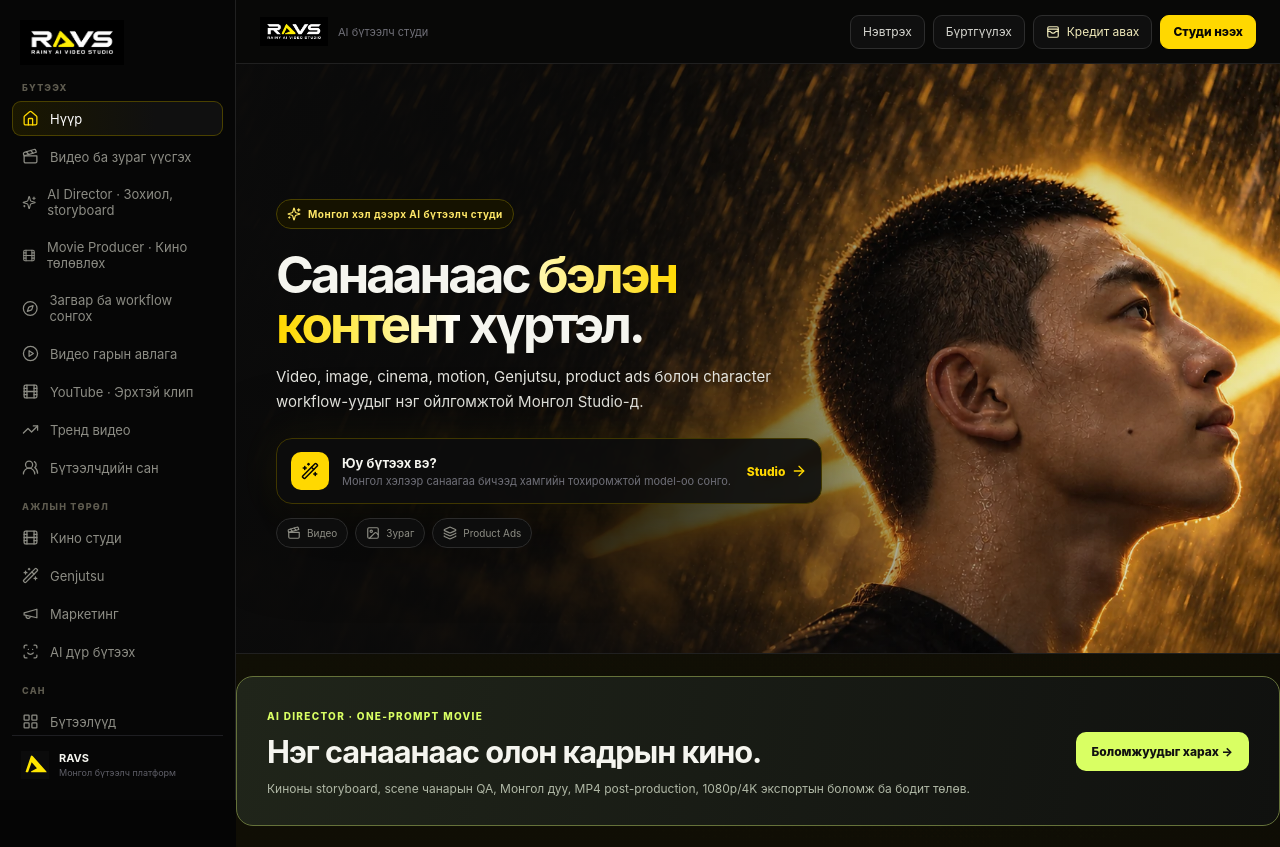
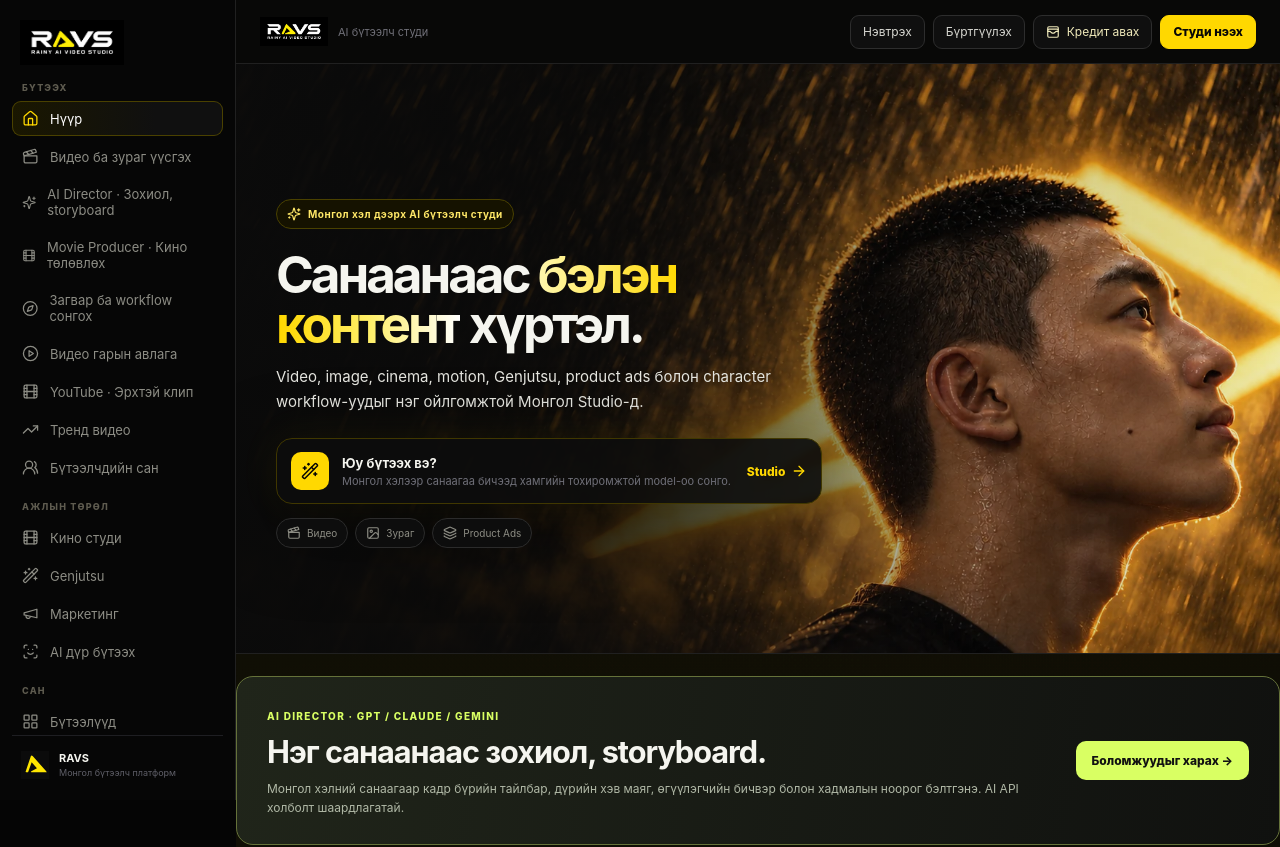
Before and after one commit to ssboroo/rainyaivideostudio, a Next.js app: page / in a window 1280 px wide. Shown: the top 847 px of the page. Built offline with nearby package versions, Linux system fonts and the light colour scheme; no server answers; the database is empty.

Commit message:
refactor(video): make homepage hero open working AI Director; one Movie Producer destination

```diff
--- a/app/page.tsx
+++ b/app/page.tsx
@@ -64,8 +64,8 @@ export default function Home() {
           </div>
         </section>
 
-        <Link href="/movie-producer" className="moviePromoHome" aria-label="AI Director / One-Prompt Movie">
-          <div><small>AI DIRECTOR · ONE-PROMPT MOVIE</small><h2>Нэг санаанаас олон кадрын кино.</h2><p>Киноны storyboard, scene чанарын QA, Монгол дуу, MP4 post-production, 1080p/4K экспортын боломж ба бодит төлөв.</p></div>
+        <Link href="/director" className="moviePromoHome" aria-label="AI Director · Зохиол, storyboard">
+          <div><small>AI DIRECTOR · GPT / CLAUDE / GEMINI</small><h2>Нэг санаанаас зохиол, storyboard.</h2><p>Монгол хэлний санаагаар кадр бүрийн тайлбар, дүрийн хэв маяг, өгүүлэгчийн бичвэр болон хадмалын ноорог бэлтгэнэ. AI API холболт шаардлагатай.</p></div>
           <span>Боломжуудыг харах →</span>
         </Link>
         <section className="productSection">
@@ -164,7 +164,7 @@ export default function Home() {
         <section className="bottomCta"><div><small>NEW · RAINY MOVIE PRODUCER BETA</small>
           <h2>Нэг prompt. Олон кадр. Нэг cinematic төсөл.</h2>
           <p>ChatGPT / Claude-аас удирдах persistent scene scheduler, AI storyboard QA, Монгол voice-over ба FFmpeg export roadmap. Туршилтын боломж, бодит лимит болон идэвхжүүлэлтийн төлөвтэй танилц.</p></div>
-          <Link href="/movie" className="primary large">Movie Producer <ArrowRight size={17}/></Link>
+          <Link href="/movie-producer" className="primary large">Movie Producer <ArrowRight size={17}/></Link>
         </section>
         <section className="bottomCta">
           <div>
```
